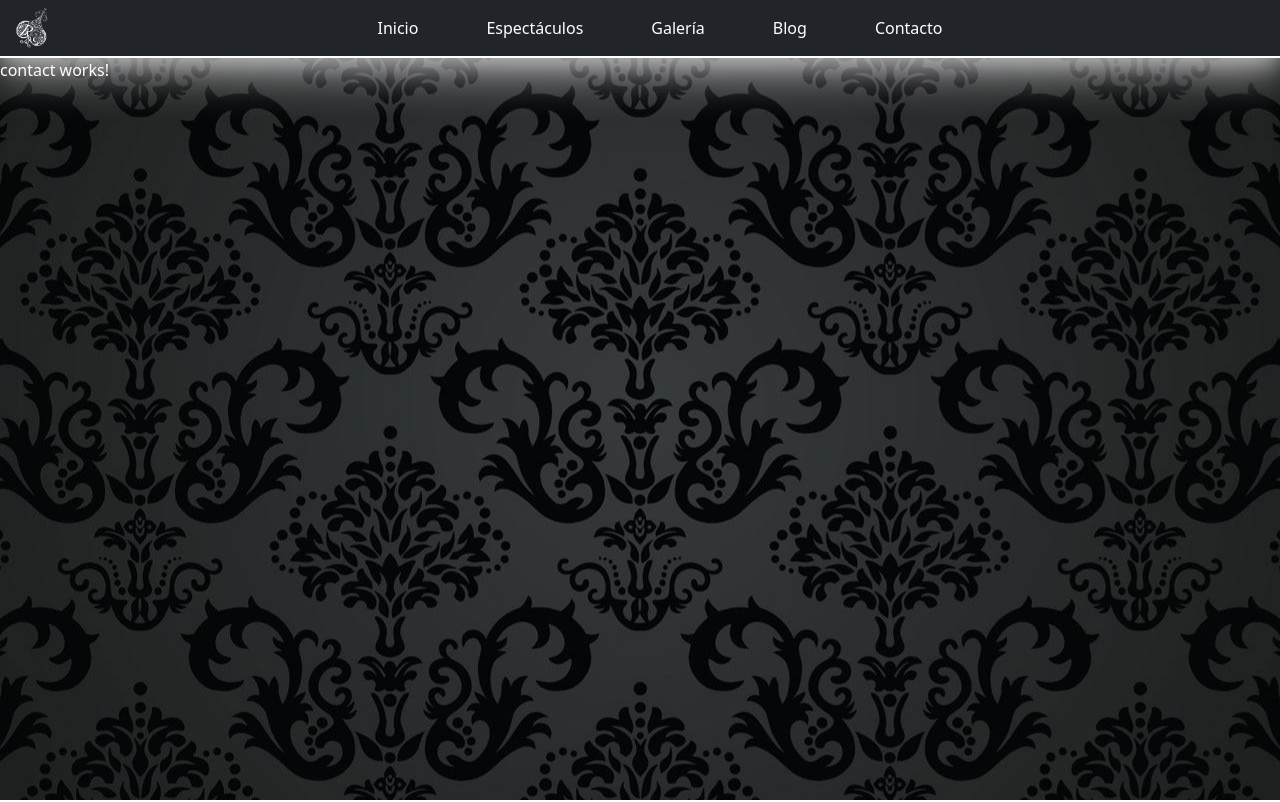
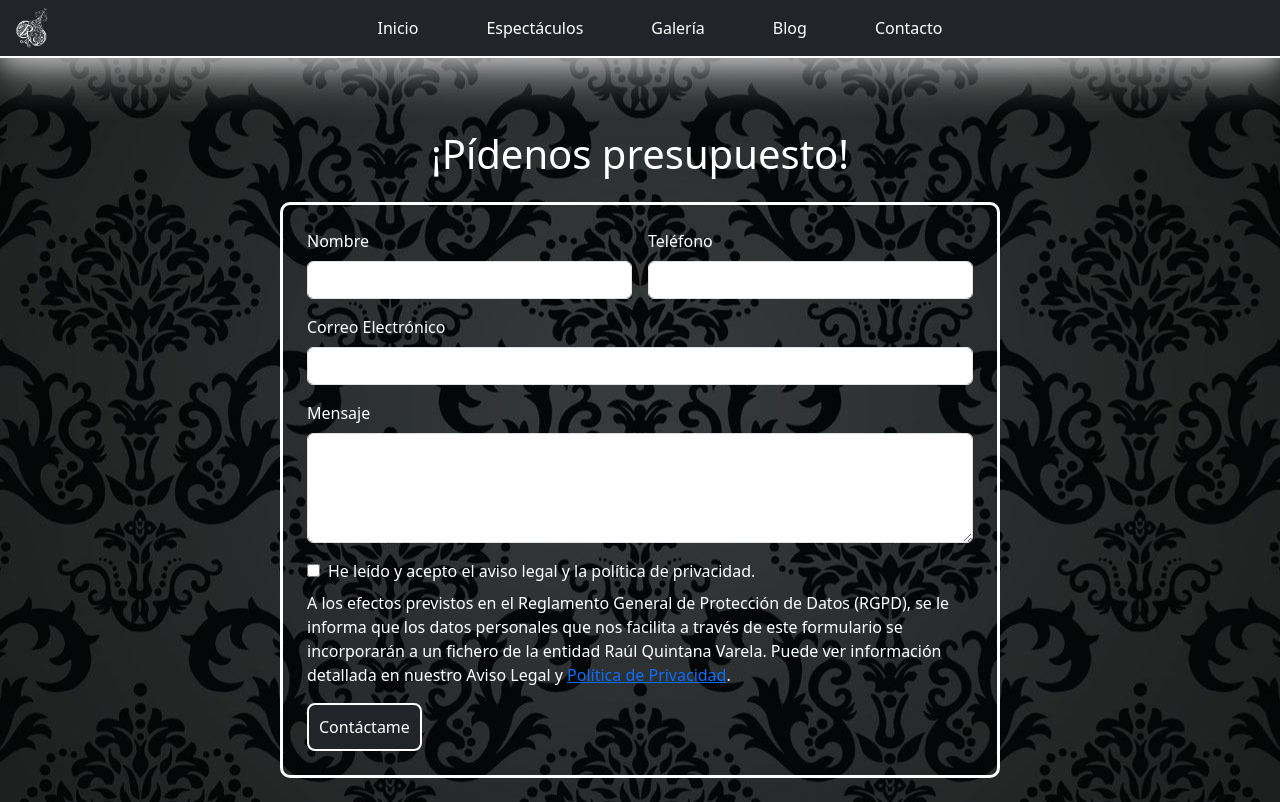
Before and after one commit to RichardYusteDAW/quintana, an Angular app: page /contact in a window 1280 px wide. Built offline with nearby package versions, Linux system fonts and the light colour scheme.

Commit message:
Created ContactComponent

```diff
--- a/src/app/pages/contact/contact.component.css
+++ b/src/app/pages/contact/contact.component.css
@@ -0,0 +1,4 @@
+.form-frame {
+    border: 3px solid white;
+    border-radius: 10px;
+}
--- a/src/app/pages/contact/contact.component.html
+++ b/src/app/pages/contact/contact.component.html
@@ -1 +1,69 @@
-<p>contact works!</p>
+<div class="container mt-5 p-4">
+    <div class="row justify-content-center">
+        <div class="col-lg-8">
+
+            <h1 class="text-center">¡Pídenos presupuesto!</h1>
+
+            <div class="form-frame p-4 mt-4">
+                <form>
+                    <div class="d-flex flex-column flex-md-row gap-3">
+                        <div class="w-50 mb-3">
+                            <label for="name" class="form-label">Nombre</label>
+                            <input id="name" type="text" class="form-control"
+                                [ngClass]="{'border border-3 border-danger': errors.name}" name="name"
+                                [(ngModel)]="contactForm.name">
+                            @if(errors.name){ <div class="text-danger">{{ errors.name }}</div> }
+                        </div>
+
+                        <div class="w-50 mb-3">
+                            <label for="phone" class="form-label">Teléfono</label>
+                            <input id="phone" type="text" class="form-control"
+                                [ngClass]="{'border border-3 border-danger': errors.phone}" name="phone"
+                                [(ngModel)]="contactForm.phone">
+                            @if(errors.phone){ <div class="text-danger">{{ errors.phone }}</div> }
+                        </div>
+                    </div>
+
+                    <div class="mb-3">
+                        <label for="email" class="form-label">Correo Electrónico</label>
+                        <input id="email" type="email" class="form-control"
+                            [ngClass]="{'border border-3 border-danger': errors.email}" name="email"
+                            [(ngModel)]="contactForm.email">
+                        @if(errors.email){ <div class="text-danger">{{ errors.email }}</div> }
+                    </div>
+
+                    <div class="mb-3">
+                        <label for="message" class="form-label">Mensaje</label>
+                        <textarea id="message" class="form-control"
+                            [ngClass]="{'border border-3 border-danger': errors.message}" name="message" rows="4"
+                            [(ngModel)]="contactForm.message"></textarea>
+                        @if(errors.message){ <div class="text-danger">{{ errors.message }}</div> }
+                    </div>
+
+                    <div class="mb-3">
+                        <input type="checkbox" id="consent" name="consent" required [(ngModel)]="consent">
+                        <label for="consent" class="ms-2">
+                            He leído y acepto el aviso legal y la política de privacidad.
+                        </label>
+                        @if(errors.consent){ <div class="text-danger">{{ errors.consent }}</div> }
+                        <p class="mt-2">
+                            A los efectos previstos en el Reglamento General de Protección de Datos (RGPD), se le
+                            informa
+                            que
+                            los
+                            datos personales que nos facilita a través de este formulario se incorporarán a un fichero
+                            de la
+                            entidad
+                            Raúl Quintana Varela. Puede ver información detallada en nuestro Aviso Legal y
+                            <a href="/privacy-policy" target="_blank">Política de Privacidad</a>.
+                        </p>
+                    </div>
+
+                    <button type="button" class="button" (click)="onSubmit()">
+                        Contáctame
+                    </button>
+                </form>
+            </div>
+        </div>
+    </div>
+</div>
--- a/src/app/pages/contact/contact.component.ts
+++ b/src/app/pages/contact/contact.component.ts
@@ -1,11 +1,51 @@
+import { CommonModule } from '@angular/common';
 import { Component } from '@angular/core';
+import { FormsModule } from '@angular/forms';
 
 @Component({
   selector: 'app-contact',
-  imports: [],
+  imports: [FormsModule, CommonModule],
   templateUrl: './contact.component.html',
   styleUrl: './contact.component.css'
 })
 export class ContactComponent {
 
+  errors: any = {};
+  contactForm = { email: '', phone: '', name: '', message: '' };
+  consent: boolean = false;
+
+
+  /********** PUBLIC **********/
+  public onSubmit() {
+    this.resetErrors();
+    this.validateForm();
+
+    if (Object.keys(this.errors).length == 0) {
+      console.log(this.contactForm);
+    }
+  }
+
+
+  /********** PRIVATE **********/
+  private resetErrors() {
+    this.errors = {};
+  }
+
+  private validateForm() {
+    if (!this.consent) this.errors.consent = 'You must accept the privacy policy';
+    if (!this.contactForm.email) {
+      this.errors.email = 'Email is required';
+    } else if (!/^[^\s@]+@[^\s@]+\.[^\s@]+$/.test(this.contactForm.email)) {
+      this.errors.email = 'Email format is invalid';
+    }
+
+    if (!this.contactForm.phone) {
+      this.errors.phone = 'Phone is required';
+    } else if (!/^\+?[0-9\s\-()]{7,}$/.test(this.contactForm.phone)) {
+      this.errors.phone = 'Phone format is invalid';
+    }
+
+    if (!this.contactForm.name) this.errors.name = 'Name is required';
+    if (!this.contactForm.message) this.errors.message = 'Message is required';
+  }
 }
--- a/src/app/pages/gallery/videos/videos.component.css
+++ b/src/app/pages/gallery/videos/videos.component.css
@@ -18,7 +18,15 @@
     width: 300px;
     height: 170px;
     box-shadow: 0 4px 8px rgba(0, 0, 0, 0.1);
+    border: 2px solid white;
     border-radius: 8px;
     overflow: hidden;
     transition: transform 0.3s, box-shadow 0.3s;
 }
+
+.video-card:hover {
+    box-shadow:
+        0 20px 40px rgba(255, 255, 255, 0.45),
+        0 6px 18px rgba(255, 255, 255, 0.35),
+        0 0 30px rgba(255, 255, 255, 0.18);
+}
--- a/src/app/pages/home/home.component.css
+++ b/src/app/pages/home/home.component.css
@@ -26,7 +26,10 @@
     height: 100%;
     border: 2px solid white;
     border-radius: 30px;
-    box-shadow: 0 20px 40px rgba(255, 255, 255, 0.45), 0 6px 18px rgba(255, 255, 255, 0.35), 0 0 30px rgba(255, 255, 255, 0.18);
+    box-shadow:
+        0 20px 40px rgba(255, 255, 255, 0.45),
+        0 6px 18px rgba(255, 255, 255, 0.35),
+        0 0 30px rgba(255, 255, 255, 0.18);
     object-fit: cover;
     transition: 2s;
 }
```
